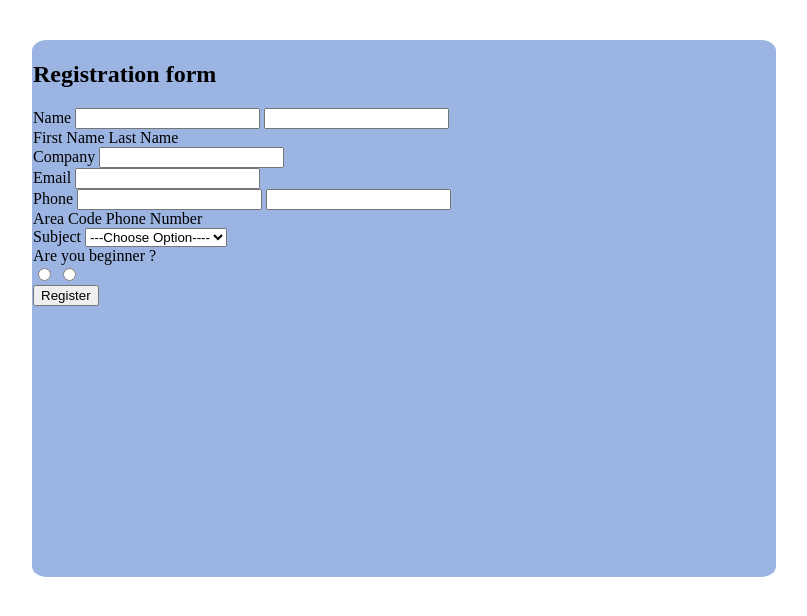
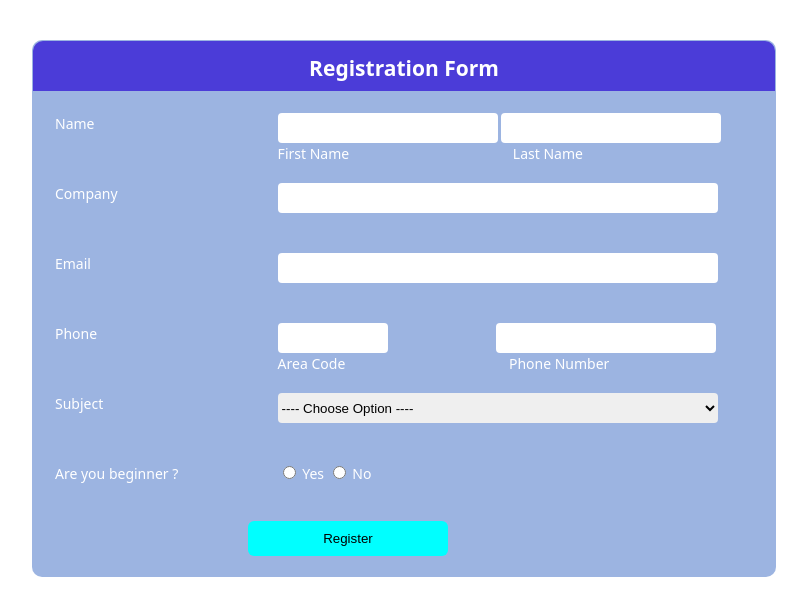
Before and after one commit to Abbas-Davodkhani/Form-One, a plain HTML site: page index.html in a window 1280 px wide. Shown: the whole page, without its empty margins (236-1043 px from the left). Drawn offline with Linux system fonts and the light colour scheme.

Commit message:
Finish the form with all style using Float

```diff
--- a/Style.css
+++ b/Style.css
@@ -5,6 +5,10 @@
 body{
     margin: 0;
     padding: 0;
+    line-height: 1.5;
+    font-size: 14px;
+    color: white;
+    font-family: system-ui, -apple-system, BlinkMacSystemFont, 'Segoe UI', Roboto, Oxygen, Ubuntu, Cantarell, 'Open Sans', 'Helvetica Neue', sans-serif
 }
 #container{
     width: 100%;
@@ -19,8 +23,92 @@ body{
     width: 60%;
     height: 537px;
     border: 1px solid transparent;
-    border-radius: 2%;
+    border-radius: 10px;
     background-color: rgba(114, 148, 212, 0.7);
 
     margin: 20px auto;
 }
+
+#content h2{
+    height: 50px;
+    text-align: center;
+    background-color: rgb(75, 60, 216);
+    margin-top: 0;
+    padding-top: 12px;
+    margin-bottom: 0px;
+    width: 100%;
+    border-top-left-radius: 10px;
+    border-top-right-radius: 10px;
+
+}
+
+/* Start Form */
+.form-items{
+    width: 100%;
+    height: 70px;
+    /* background-color: brown; */
+}
+
+.label-section{
+    width: 30%;
+    height: inherit;
+    /* background-color: beige; */
+    float: left;
+
+}
+
+.main-labels{
+display: inline-block;
+padding: 22px;
+}
+
+.input-section{
+    float: right;
+    width: 70%;
+    /* background-color: rgb(96, 231, 168); */
+    height: inherit;
+    padding: 22px;
+}
+input , #options{
+    border: none;
+    border-radius: 4px;
+    height: 30px;
+
+}
+.single-input{
+    width: 440px;
+}
+.double-input{
+    width: 220px;
+}
+#area-code{
+    width: 110px;
+    margin-right: 105px;
+}
+.double-label{
+    margin-right: 160px;
+}
+input:focus{
+    outline: none;
+}
+.beginner input , label{
+    height: auto;
+}
+
+#button-section{
+    text-align: center;
+    padding: 10px;
+}
+#button-section button{
+    border-radius: 6px;
+    border: none;
+    background: cyan;
+    width: 200px;
+    height: 35px;
+    margin-right: 112px;
+    transition: 0.6s;
+}
+#button-section button:hover{
+    background-color: aquamarine;
+}
+/* End Form */
--- a/index.html
+++ b/index.html
@@ -6,53 +6,108 @@
     <meta name="viewport" content="width=device-width, initial-scale=1.0">
     <link rel="stylesheet" href="Style.css">
     <title>Form 1</title>
-
 </head>
 <body>
     <div id="container">
         <div id="content">
-            <h2 id="title">Registration form</h2>
+            <h2 id="title">Registration Form</h2>
+
+            <!-- Start Form -->
             <form>
-                <label for="">Name</label>
+                <!-- Form items Name -->
+                <div class="form-items">
+                    <div class="label-section">
+                        <label class="main-labels">Name</label>
+                    </div>
 
+                    <div class="input-section">
+                        <input type="text"  class="double-input" />
+                        <input type="text"  class="double-input" />
+                        <br >
+                        <label class="double-label">First Name</label>
+                        <label>Last Name</label>
+                    </div>
+                </div>
 
-                <input type="text">
-                <input type="text">
-                <br >
-                <label for="">First Name</label>
-                <label for="">Last Name</label>
-                <br>
-                <label for="">Company</label>
-                <input type="text">
+                <!-- Form items Company -->
+                <div class="form-items">
+                    <div class="label-section">
+                        <label class="main-labels">Company</label>
+                    </div>
 
-                <br>
-                <label for="">Email</label>
-                <input type="text">
+                    <div class="input-section">
+                        <input type="text" class="single-input"/>
 
-                <br>
-                <label for="">Phone</label>
-                <input type="text">
-                <input type="text">
-                <br >
-                <label for="">Area Code</label>
-                <label for="">Phone Number</label>
-                <br>
-                <label for="">Subject</label>
-                <Select>
-                    <option>---Choose Option----</option>
-                    <option value="0">T1</option>
-                    <option value="1">T2</option>
-                    <option value="2">T3</option>
-                    <option value="3">T4</option>
-                </Select>
-                <br>
-                <label for="">Are you beginner ?</label>
-                <br>
-                <input type="radio" name="beginner">
-                <input type="radio" name="beginner">
-                <br>
-                <input type="button" value="Register">
+                    </div>
+                </div>
+                 <!-- Form items Email -->
+                <div class="form-items">
+                    <div class="label-section">
+                        <label class="main-labels">Email</label>
+                    </div>
+
+                    <div class="input-section">
+                        <input type="email" class="single-input"/>
+
+                    </div>
+                </div>
+                <!-- Form items Phone -->
+                <div class="form-items">
+                    <div class="label-section">
+                        <label class="main-labels">Phone</label>
+                    </div>
+
+                    <div class="input-section">
+                        <input type="text" class="double-input" id="area-code"/>
+                        <input type="text" class="double-input" >
+                        <br >
+                        <label class="double-label">Area Code</label>
+                        <label>Phone Number</label>
+                    </div>
+                </div>
+                <!-- Form items Subject -->
+                <div class="form-items">
+                    <div class="label-section">
+                        <label class="main-labels">Subject</label>
+                    </div>
+
+                    <div class="input-section">
+                        <select name="" id="options" class="single-input">
+                            <option>---- Choose Option ----</option>
+                            <option value="0">Paris</option>
+                            <option value="1">London</option>
+                            <option value="2">Rome</option>
+                            <option value="3">Berlin</option>
+                        </select>
+
+                    </div>
+                </div>
+
+                <!-- Form Items Beginner -->
+                <div class="form-items">
+                    <div class="label-section">
+                        <label class="main-labels">Are you beginner ? </label>
+                    </div>
+
+                    <div class="input-section beginner">
+
+                        <input type="radio" name="beginner"/>
+                        <label>Yes</label>
+                        <input type="radio"  name="beginner">
+                        <label>No</label>
+                    </div>
+                </div>
+
+                <!-- Form Items Beginner -->
+                <div id="button-section">
+
+                   <button>
+                        Register
+                   </button>
+
+                </div>
             </form>
+            <!-- End Form -->
         </div>
     </div>
 
```
